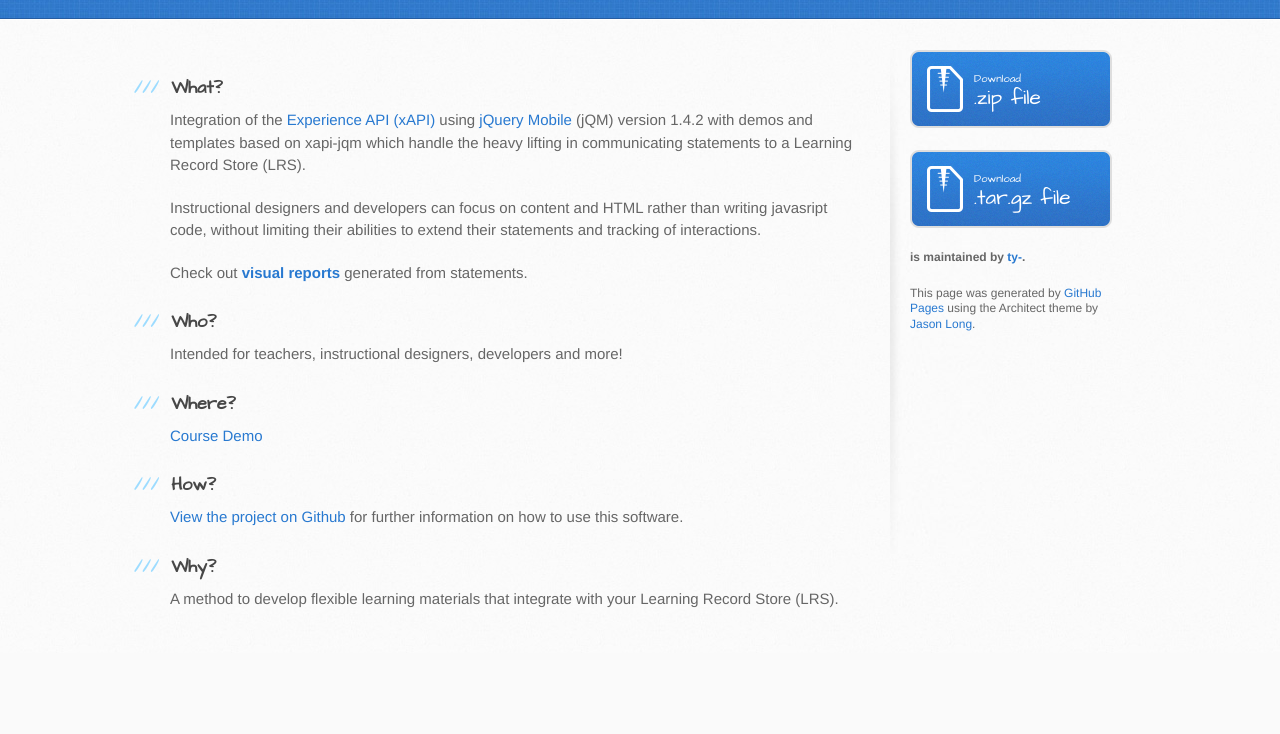
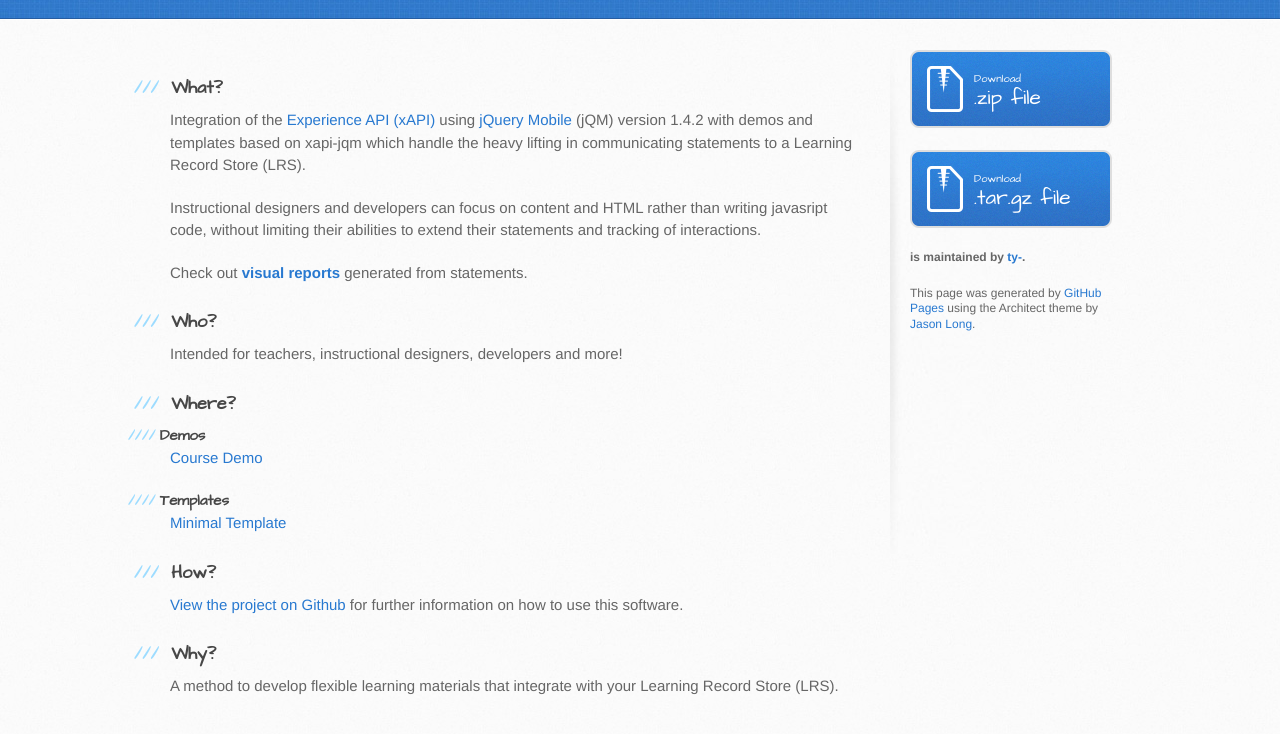
Before and after one commit to adlnet/xapi-jqm, a plain HTML site: page index.html in a window 1280 px wide. Shown: the part 182-916 px from the top of the page. Before the commit the page ends 835 px from the top, so only its background shows below. Drawn offline with Linux system fonts and the light colour scheme.

Commit message:
added a link to the minimal template

```diff
--- a/index.html
+++ b/index.html
@@ -45,7 +45,11 @@
 <h3>
 <a name="where" class="anchor" href="#where"><span class="octicon octicon-link"></span></a>Where?</h3>
 
+<h4>Demos</h4>
 <p><a href="demos/course/index.html">Course Demo</a></p>
+
+<h4>Templates</h4>
+<p><a href="template/minimal/index.html">Minimal Template</a></p>
 
 <h3>
 <a name="how" class="anchor" href="#how"><span class="octicon octicon-link"></span></a>How?</h3>
```
